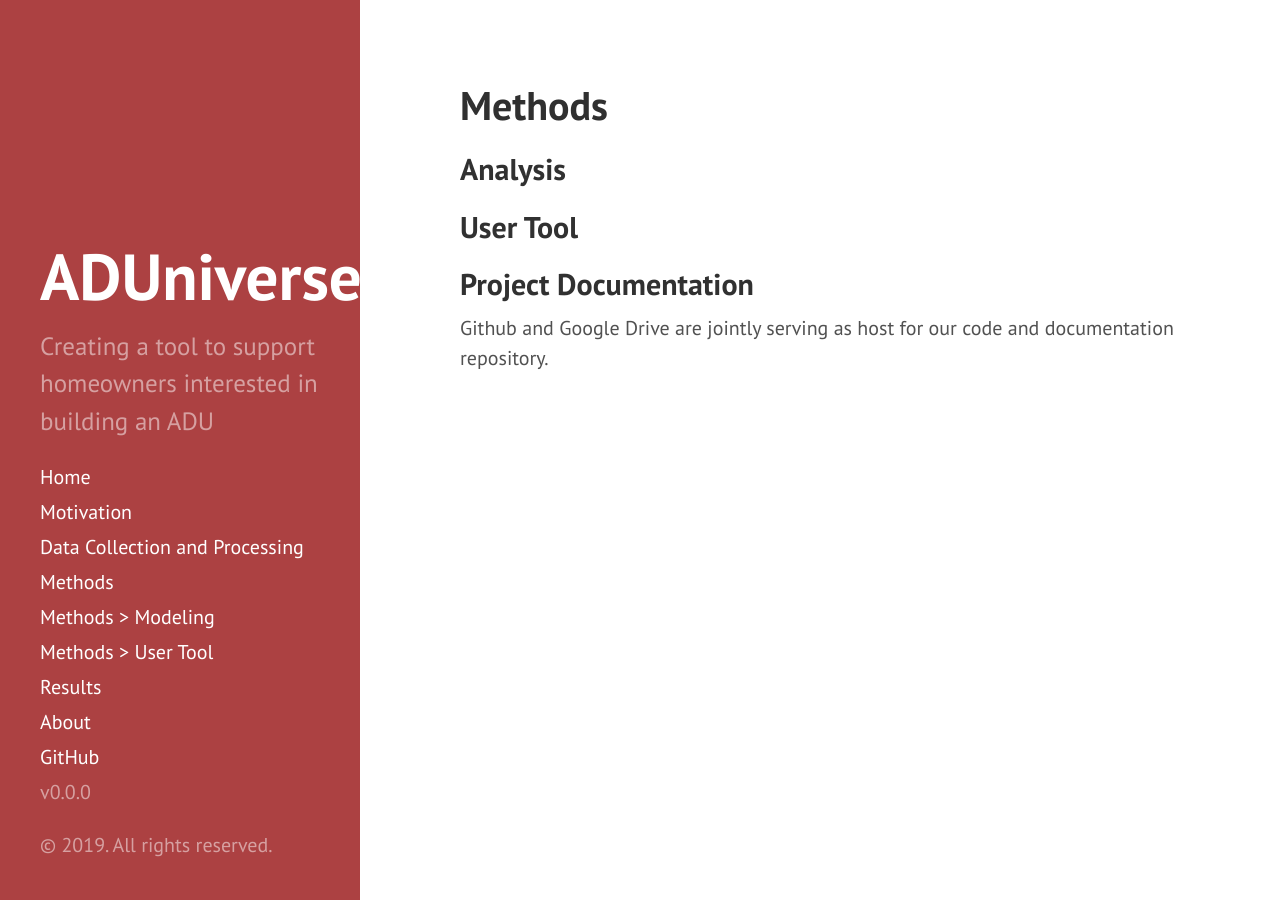
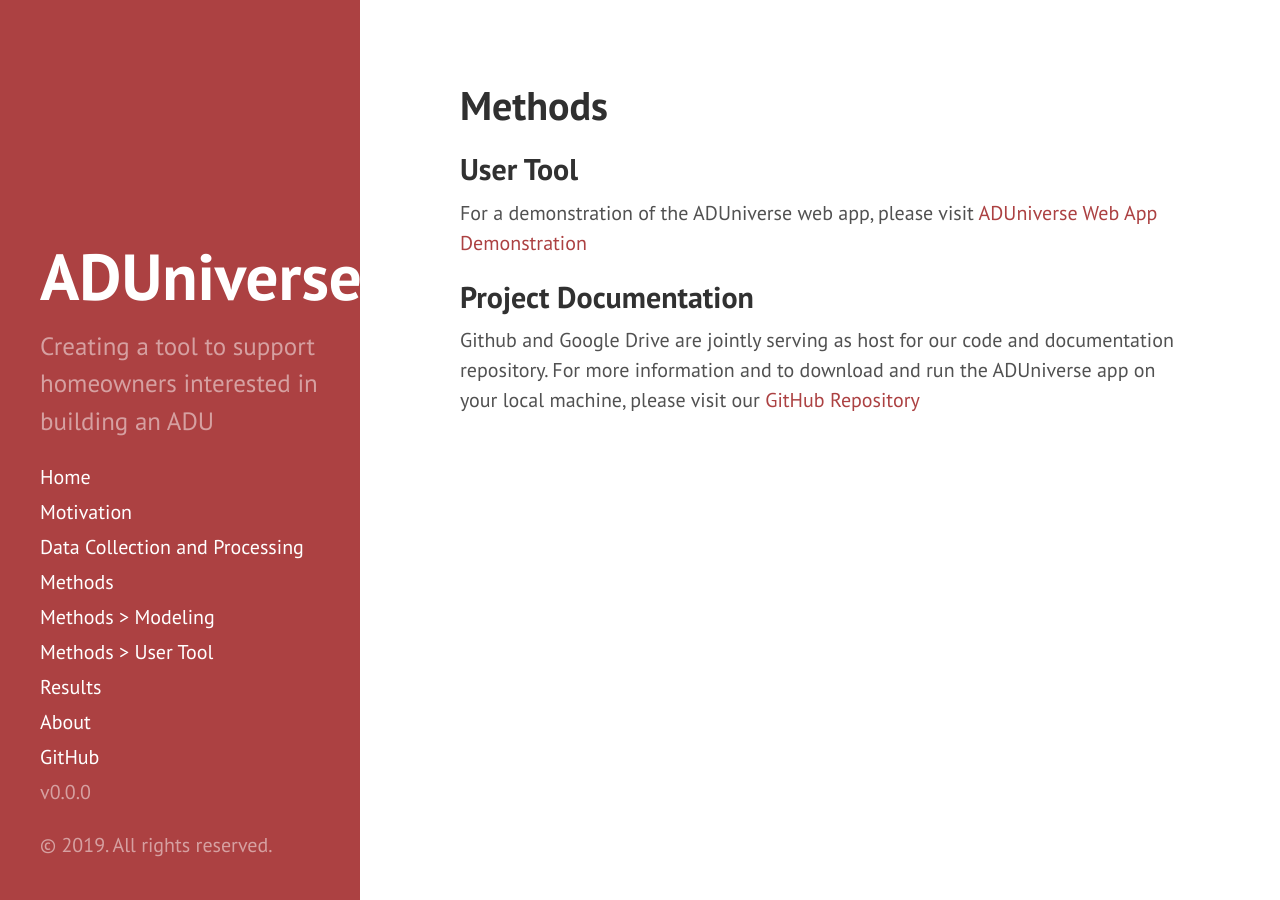
Before and after one commit to uwescience/ADUniverse, a Jekyll site: the page built from methods.md, in a window 1280 px wide. Built offline with Jekyll 4.4.1, drawn with Linux system fonts in a browser that asks for light colours.

Commit message:
Update methods.md

```diff
--- a/methods.md
+++ b/methods.md
@@ -3,11 +3,10 @@ layout: page
 title: Methods
 ---
 
+## User Tool
 
-## Analysis
-
-## User Tool
+For a demonstration of the ADUniverse web app, please visit [ADUniverse Web App Demonstration](https://youtu.be/nAPOM0hTsNU)
 
 ## Project Documentation
 
-Github and Google Drive are jointly serving as host for our code and documentation repository.
+Github and Google Drive are jointly serving as host for our code and documentation repository. For more information and to download and run the ADUniverse app on your local machine, please visit our [GitHub Repository](https://github.com/uwescience/ADUniverse)
```
